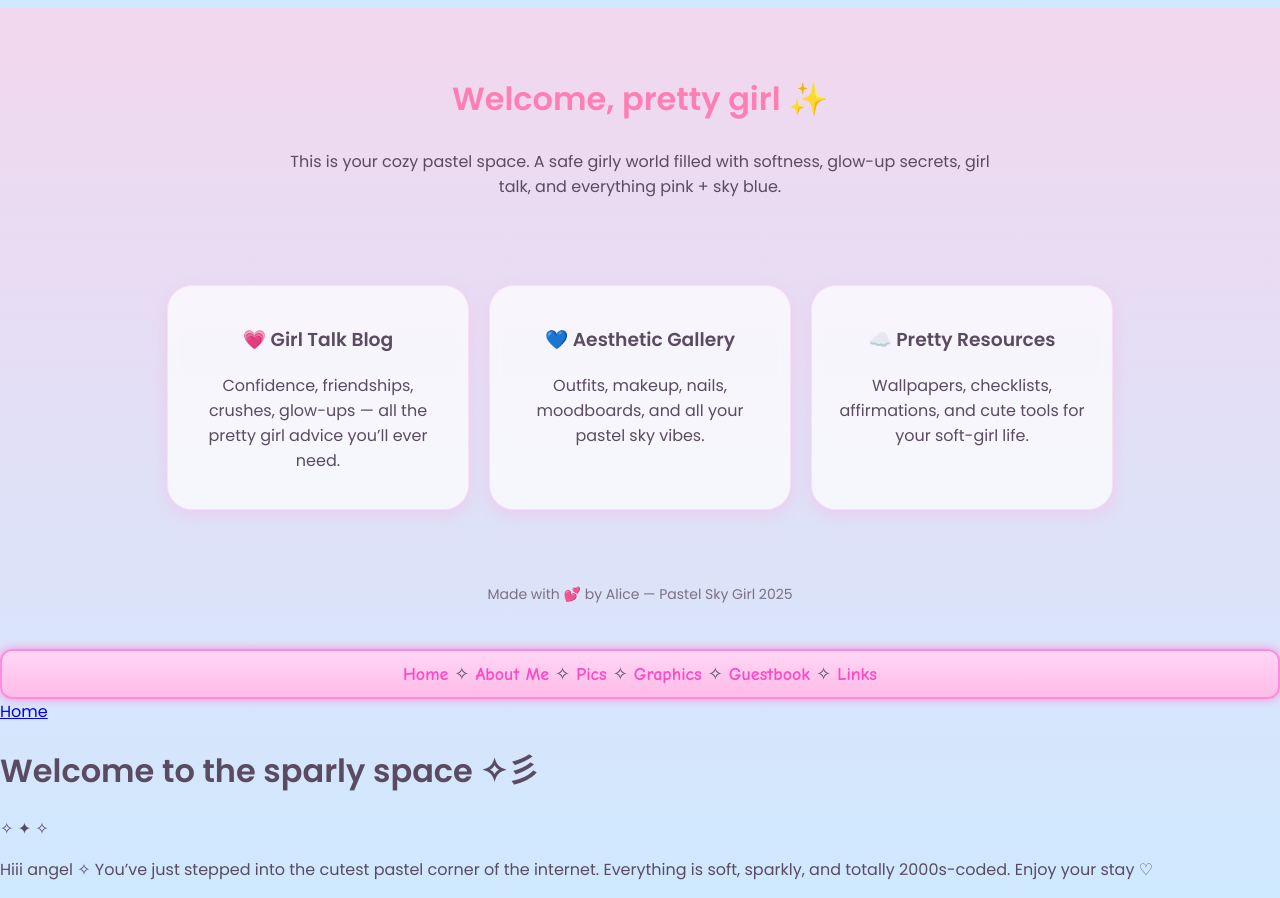
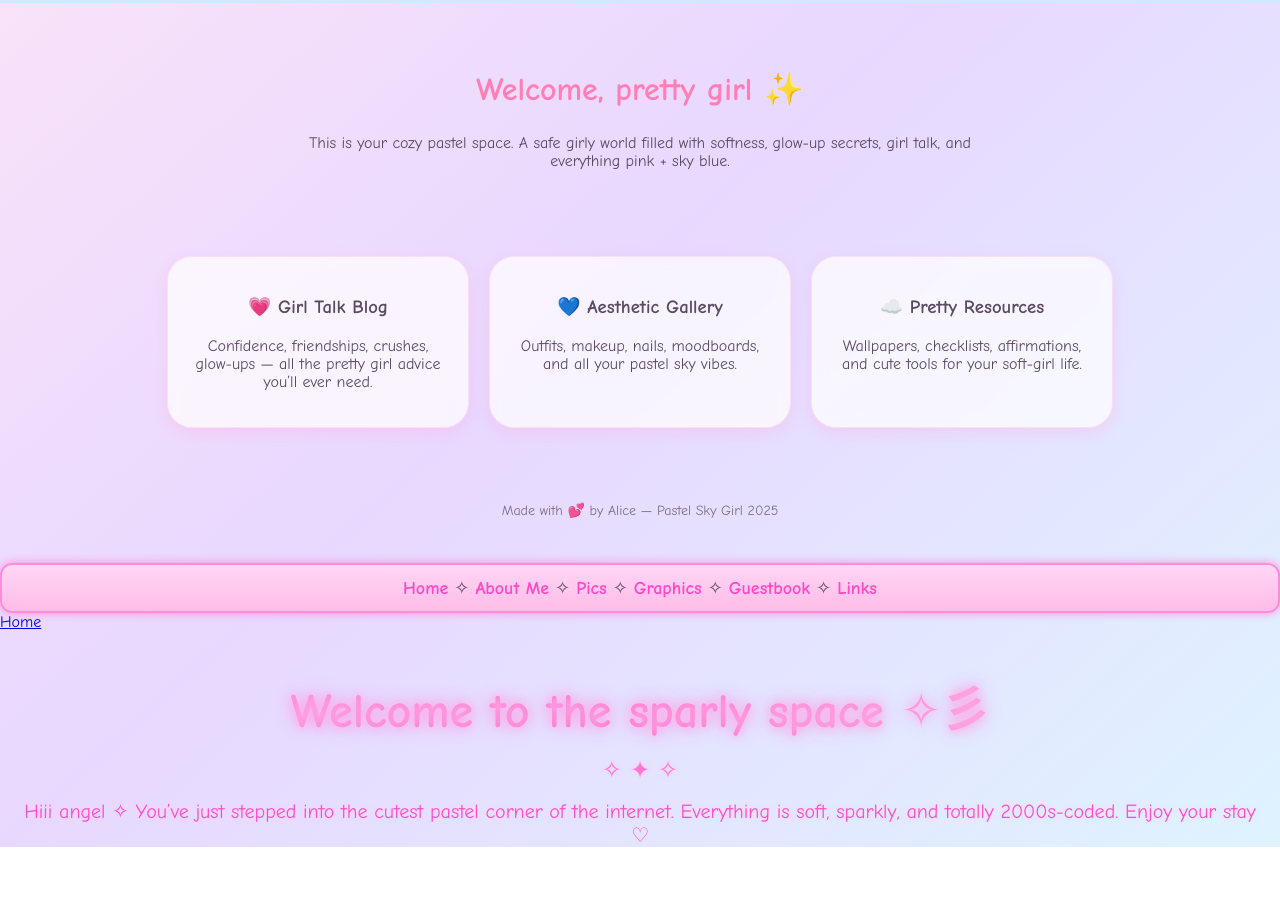
Before and after one commit to Ilovebigcoconuts/pastel-sky-website, a plain HTML site: page index.html in a window 1280 px wide. Shown: the part 309-1207 px from the top of the page. After the commit the page ends 1156 px from the top, so only its background shows below. Drawn offline with Linux system fonts and the light colour scheme.

Commit message:
Update style.css

```diff
--- a/style.css
+++ b/style.css
@@ -89,3 +89,37 @@ footer {
   text-shadow: 0 0 6px #ff7ed6;
   cursor: pointer;
 }
+body {
+  background: linear-gradient(to bottom right, #ffe6f7, #e8d8ff, #dff3ff);
+  font-family: "Comic Sans MS", cursive;
+  margin: 0;
+  padding: 0;
+}
+
+.intro-container {
+  text-align: center;
+  margin-top: 40px;
+}
+
+.sparkly-title {
+  font-size: 48px;
+  background: linear-gradient(to right, #ff9be1, #ff6fcb, #ffc6ef);
+  -webkit-background-clip: text;
+  color: transparent;
+  text-shadow: 0 0 10px #ffade7, 0 0 20px #ff8cdc;
+  margin-bottom: 15px;
+}
+
+.pixel-sparkles {
+  font-size: 24px;
+  color: #ff77d3;
+  text-shadow: 0 0 6px #ffc6ef;
+  margin-bottom: 15px;
+}
+
+.intro-text {
+  font-size: 20px;
+  color: #ff4bc6;
+  text-shadow: 0 0 6px #ffd1f3;
+  margin: 0 20px;
+}
```
